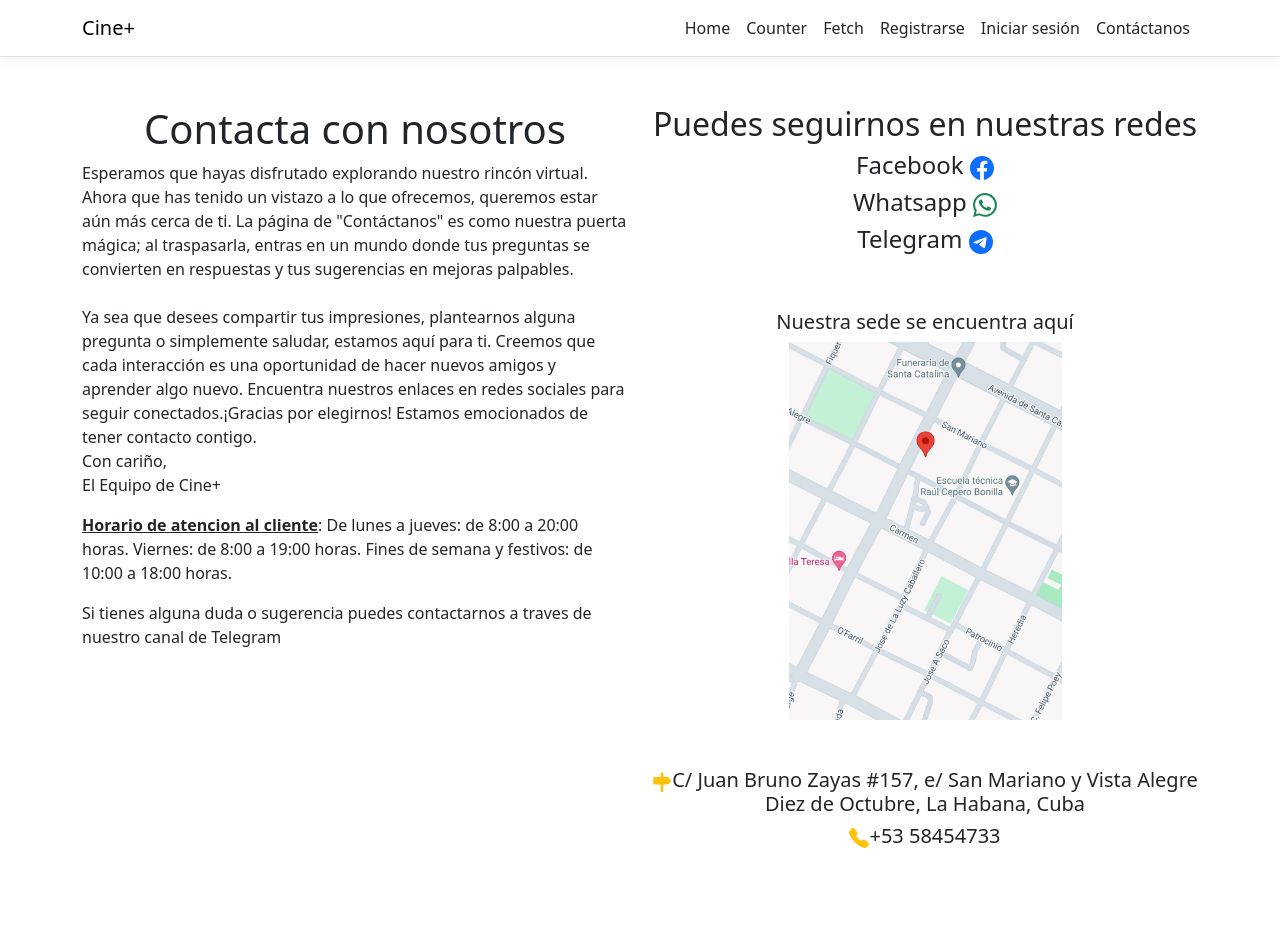
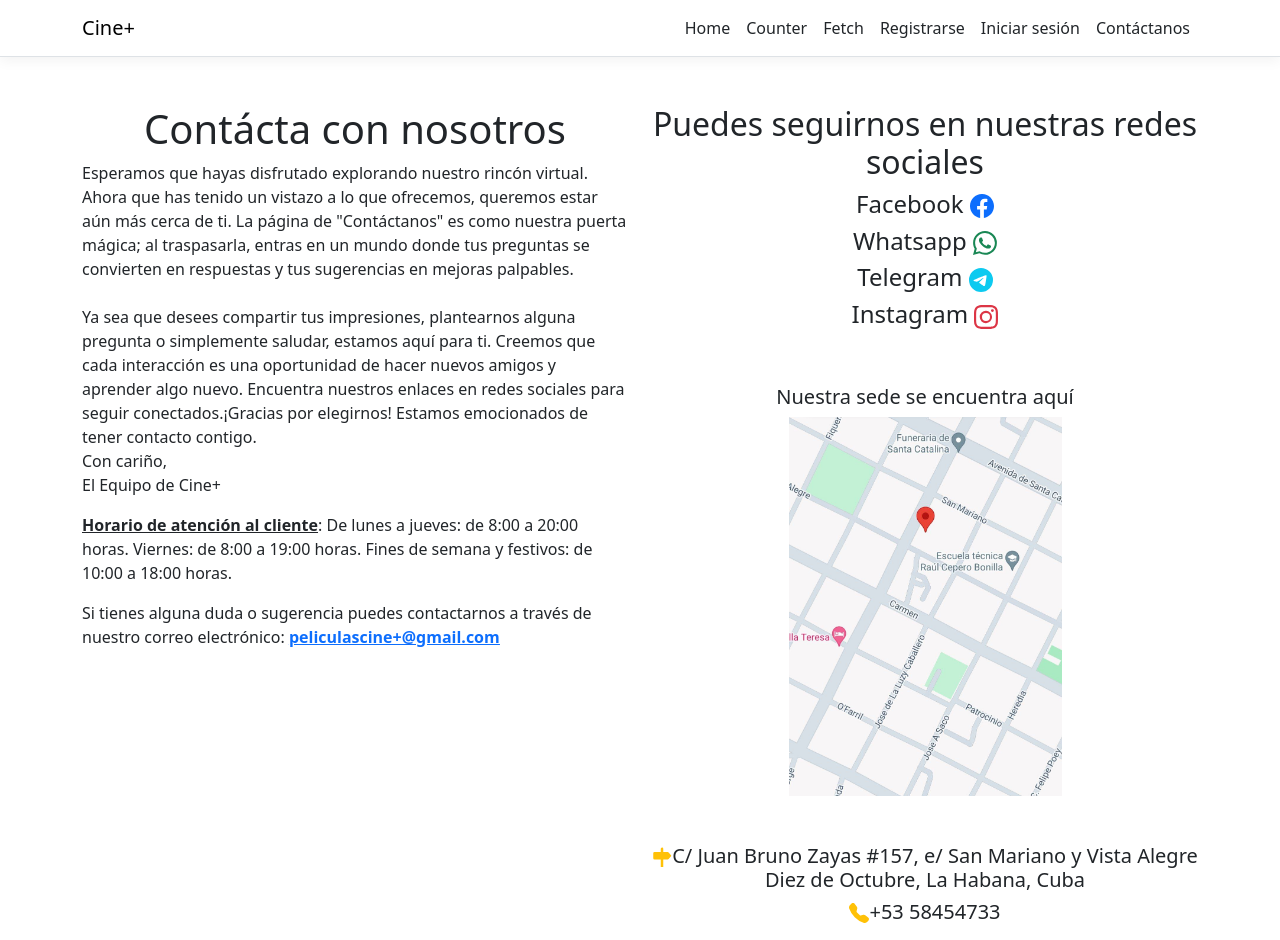
Before and after one commit to RogerMo01/cineplus, a React (Create React App) app in the folder ClientApp/: page /contact in a window 1280 px wide. Before the commit the page ends 864 px from the top, so only its background shows below. Built offline with nearby package versions, Linux system fonts and the light colour scheme.

Commit message:
feat: Add instagram and email

```diff
--- a/ClientApp/src/components/ContactPage.tsx
+++ b/ClientApp/src/components/ContactPage.tsx
@@ -5,6 +5,7 @@ import { BsTelegram } from "react-icons/bs";
 import { BsFacebook } from "react-icons/bs";
 import { BsSignpostFill } from "react-icons/bs";
 import { BsTelephoneFill } from "react-icons/bs";
+import { BsInstagram } from "react-icons/bs";
 //@ts-ignore
 import imagen from "./estamos_aqui.jpg";
 interface Props {
@@ -16,7 +17,7 @@ function ContactPage(params: Props) {
             <div className="row mt-5">
                 <div className="col-md-6">
 
-                    <h1 className="text-center">Contacta con nosotros</h1>
+                    <h1 className="text-center">Contácta con nosotros</h1>
                     <p>Esperamos que hayas disfrutado explorando nuestro rincón virtual. Ahora que has tenido un vistazo a lo que ofrecemos, queremos estar aún más cerca de ti.
                         La página de "Contáctanos" es como nuestra puerta mágica; al traspasarla, entras en un mundo donde tus preguntas se convierten en respuestas y tus sugerencias en mejoras palpables. <br /> <br />
                         Ya sea que desees compartir tus impresiones, plantearnos alguna pregunta o simplemente saludar, estamos aquí para ti. Creemos que cada interacción es una oportunidad de hacer nuevos amigos y aprender algo nuevo.
@@ -25,14 +26,16 @@ function ContactPage(params: Props) {
                         El Equipo de Cine+
                     </p>
 
-                    <p><u><strong>Horario de atencion al cliente</strong></u>: De lunes a jueves: de 8:00 a 20:00 horas. Viernes: de 8:00 a 19:00 horas. Fines de semana y festivos: de 10:00 a 18:00 horas.</p>
-                    <p>Si tienes alguna duda o sugerencia puedes contactarnos a traves de nuestro canal de Telegram</p>
+                    <p><u><strong>Horario de atención al cliente</strong></u>: De lunes a jueves: de 8:00 a 20:00 horas. Viernes: de 8:00 a 19:00 horas. Fines de semana y festivos: de 10:00 a 18:00 horas.</p>
+                    <p>Si tienes alguna duda o sugerencia puedes contactarnos a través de nuestro correo electrónico: <a href="https://localhost:44492/"><strong><u>peliculascine+@gmail.com</u></strong></a> </p>
+                    <p></p>
                 </div>
                 <div className="col-md-6">
-                    <h2 className="text-center">Puedes seguirnos en nuestras redes</h2>
+                    <h2 className="text-center">Puedes seguirnos en nuestras redes sociales</h2>
                     <h4 className="text-center">Facebook <a href="https://localhost:44492/"><BsFacebook className="text-primary" /> </a></h4>
                     <h4 className="text-center">Whatsapp <a href="https://localhost:44492/"><BsWhatsapp className="text-success" /></a></h4>
-                    <h4 className="text-center">Telegram <a href="https://localhost:44492/"><BsTelegram className="text-primary" /></a></h4>
+                    <h4 className="text-center">Telegram <a href="https://localhost:44492/"><BsTelegram className="text-info" /></a></h4>
+                    <h4 className="text-center">Instagram <a href="https://localhost:44492/"><BsInstagram className="text-danger" /></a></h4>
                     <br />
                     <br />
                     <h5 className="text-center">Nuestra sede se encuentra aquí</h5>
```
